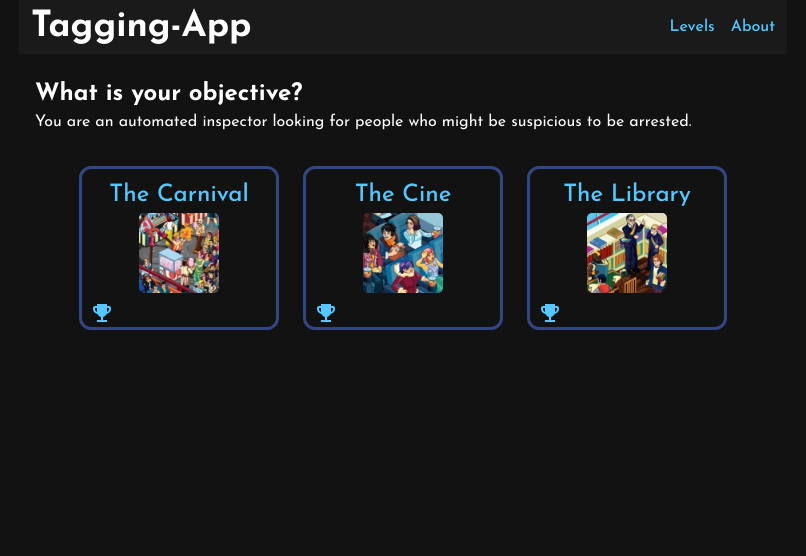
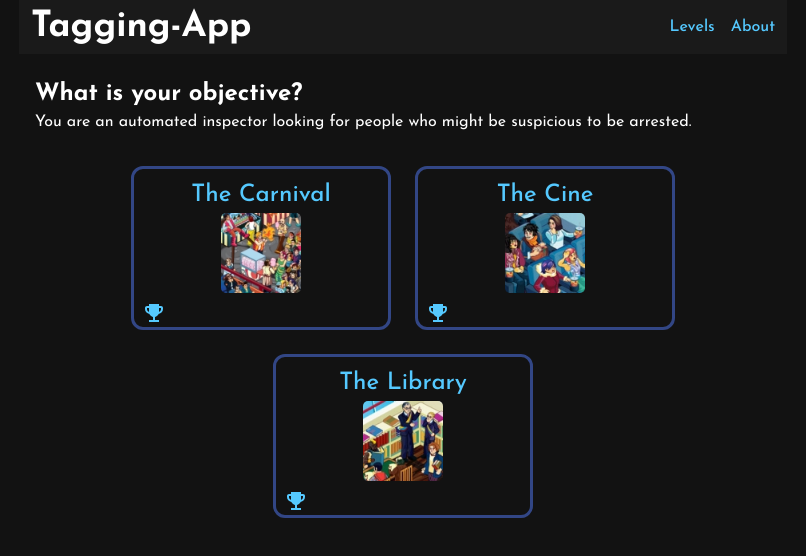
Before and after one commit to DanByteCode/tagging-app, a Next.js app: page / in a window 1280 px wide. Shown: the top 556 px of the page, without its empty margins (237-1043 px from the left). Built offline with nearby package versions, Linux system fonts and the light colour scheme.

Commit message:
Adjust size

```diff
--- a/src/app/globals.css
+++ b/src/app/globals.css
@@ -114,7 +114,7 @@
 .selector>article {
   border: 3px solid #324685;
   border-radius: 12px;
-  max-width: 200px;
+  max-width: 260px;
   width: 100%;
 }
 
```
